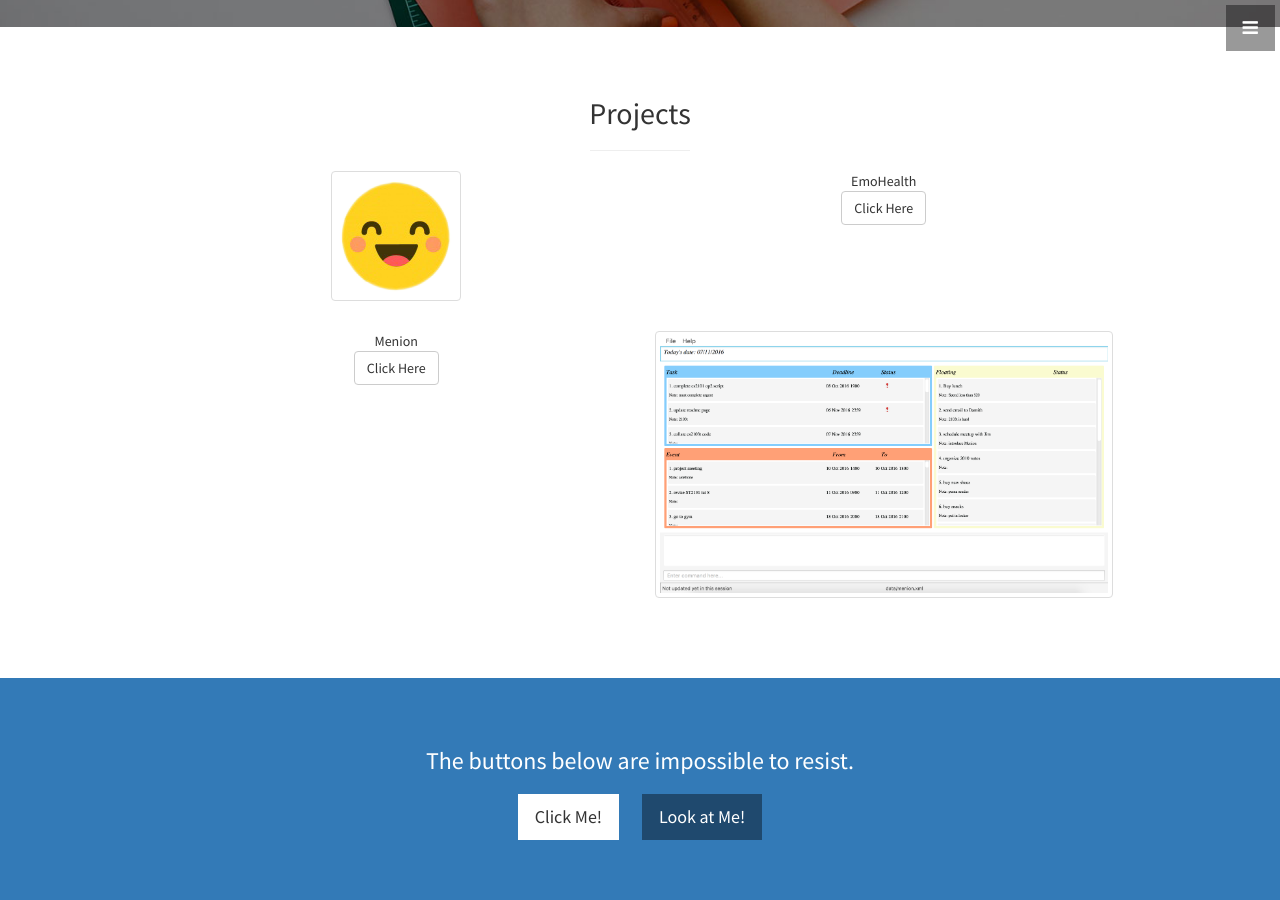
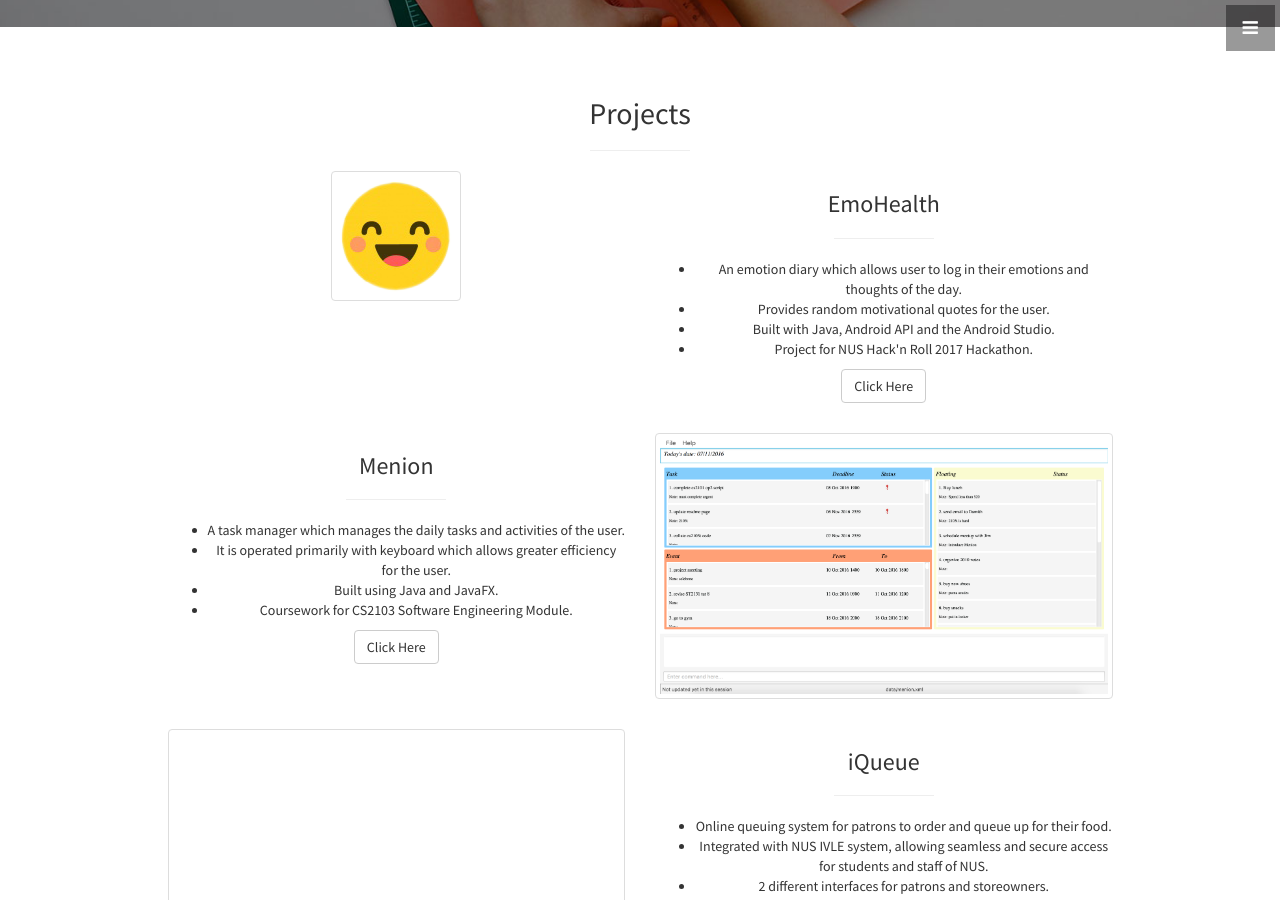
Before and after one commit to lowjiansheng/lowjiansheng, a Jekyll site: the page built from index.html, in a window 1280 px wide and 900 px high, scrolled down 2111 px. Built offline with Jekyll 4.4.1, drawn with Linux system fonts in a browser that asks for light colours; some of the changed text lies outside the part shown; grey boxes are pictures that could not be loaded.

Commit message:
Add i queue information

```diff
--- a/_includes/portfolio.html
+++ b/_includes/portfolio.html
@@ -14,7 +14,15 @@
           </div>
           <div class="col-md-6">
             <div class="portfolio-item">
-              <p> EmoHealth <br>
+              <h3>EmoHealth</h3>
+              <hr class="small">
+              <p> <ul>
+                <li>An emotion diary which allows user to log in their emotions and thoughts of the day.</li>
+                <li>Provides random motivational quotes for the user.</li>
+                <li>Built with Java, Android API and the Android Studio.</li>
+                <li>Project for NUS Hack'n Roll 2017 Hackathon.
+                </ul>
+
                 <a href="https://github.com/EmoHealth/mobile-app" class="btn btn-default">Click Here</a>
               </p>
             </div>
@@ -24,7 +32,14 @@
         <div class ="row">
           <div class="col-md-6">
             <div class="portfolio-item">
-              <p> Menion<br>
+              <h3>Menion</h3>
+              <hr class="small">
+              <p><ul>
+              <li>A task manager which manages the daily tasks and activities of the user. </li>
+              <li>It is operated primarily with keyboard which allows greater efficiency for the user.</li>
+              <li>Built using Java and JavaFX.</li>
+              <li>Coursework for CS2103 Software Engineering Module.</li>
+                </ul>
               <a href="https://github.com/EmoHealth/mobile-app" class="btn btn-default">Click Here</a>           </p>
             </div>
           </div>
@@ -37,6 +52,33 @@
           </div>
         </div>
 
+        <div class="row">
+          <div class="col-md-6">
+            <div class="portfolio-item">
+              <a href="http://iqueueorbital.herokuapp.com/">
+                <img class="img-portfolio img-responsive img-thumbnail" src="img/iqueue.png">
+              </a>
+            </div>
+          </div>
+          <div class="col-md-6">
+            <div class="portfolio-item">
+              <h3>iQueue</h3>
+              <hr class="small">
+              <p> <ul>
+                <li>Online queuing system for patrons to order and queue up for their food.</li>
+                <li>Integrated with NUS IVLE system, allowing seamless and secure access for students and staff of NUS.</li>
+                <li>2 different interfaces for patrons and storeowners.</li>
+                <li>Project for NUS Orbital Summer Programme.</li>
+                <li>Build with the MEANJS Stack, HTML, CSS and Twitter Bootstrap.</li>
+                </ul>
+
+                <a href="https://github.com/EmoHealth/mobile-app" class="btn btn-default">Click Here</a>
+              </p>
+            </div>
+          </div>
+        </div>
+
+
         <!-- /.row (nested) -->
       </div>
       <!-- /.col-lg-10 -->
```
Also changed, not shown: img/iqueue.png (added).
